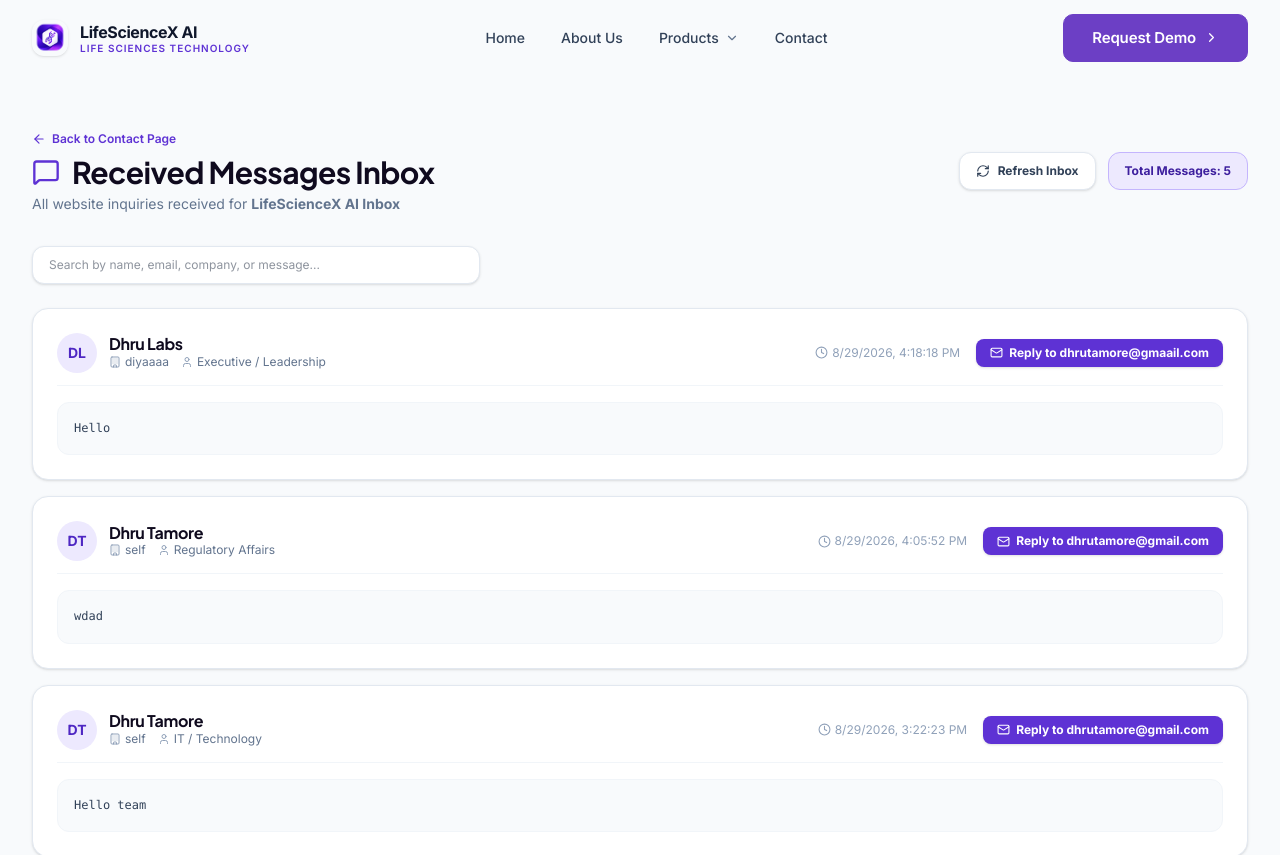
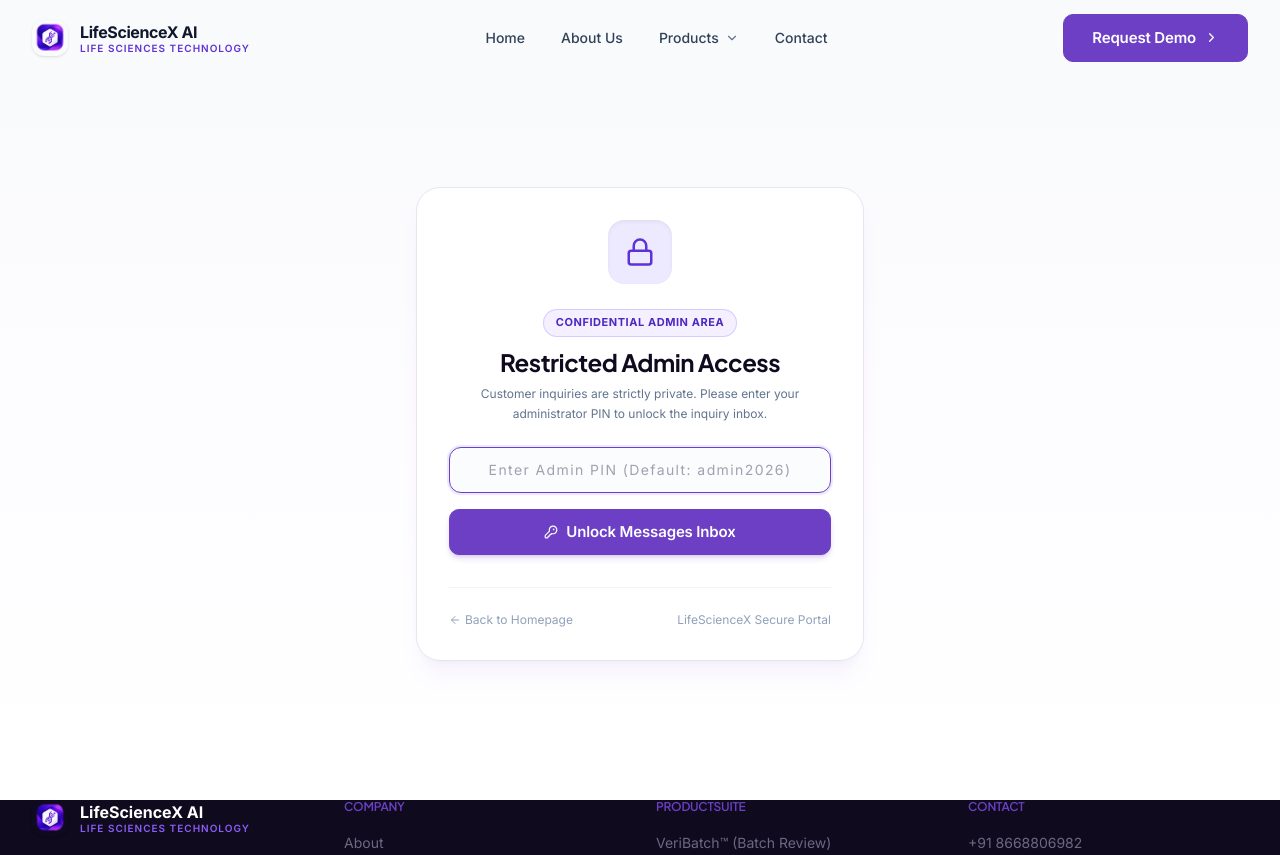
Before and after one commit to DhruTamore09/ailifex-labs, a Next.js app: page /admin/messages in a window 1280 px wide. Shown: the top 855 px of the page. Built offline with nearby package versions, Linux system fonts and the light colour scheme.

Commit message:
feat(security): protect admin messages with PIN and remove public inbox links

```diff
--- a/app/admin/messages/page.tsx
+++ b/app/admin/messages/page.tsx
@@ -2,7 +2,19 @@
 
 import { useEffect, useState, useCallback } from "react";
 import Link from "next/link";
-import { Mail, Clock, Building, User, RefreshCw, ArrowLeft, MessageSquare } from "lucide-react";
+import {
+  Mail,
+  Clock,
+  Building,
+  User,
+  RefreshCw,
+  ArrowLeft,
+  MessageSquare,
+  Lock,
+  ShieldAlert,
+  LogOut,
+  KeyRound,
+} from "lucide-react";
 
 interface ContactMessage {
   id: string;
@@ -17,48 +29,107 @@
 
 export default function AdminMessagesPage() {
   const [messages, setMessages] = useState<ContactMessage[]>([]);
-  const [loading, setLoading] = useState(true);
+  const [loading, setLoading] = useState(false);
   const [filter, setFilter] = useState("");
+  const [pinInput, setPinInput] = useState("");
+  const [adminPin, setAdminPin] = useState<string | null>(null);
+  const [authError, setAuthError] = useState<string | null>(null);
+  const [isVerifying, setIsVerifying] = useState(false);
 
-  const fetchMessages = useCallback(async () => {
+  const fetchMessagesWithPin = useCallback(async (pin: string) => {
     setLoading(true);
+    setAuthError(null);
     try {
-      const res = await fetch("/api/messages");
-      if (res.ok) {
-        const data = await res.json();
-        setMessages(data.messages ? data.messages.reverse() : []);
+      const res = await fetch("/api/messages", {
+        headers: {
+          "x-admin-pin": pin,
+        },
+      });
+
+      if (res.status === 401) {
+        setAuthError("Invalid Admin PIN. Access denied.");
+        sessionStorage.removeItem("lifesciencex_admin_pin");
+        setAdminPin(null);
+        setMessages([]);
+        return false;
       }
-    } catch (err) {
-      console.error(err);
+
+      if (!res.ok) {
+        throw new Error("Failed to load messages");
+      }
+
+      const data = await res.json();
+      setMessages(data.messages ? [...data.messages].reverse() : []);
+      return true;
+    } catch {
+      setAuthError("Network or server error. Please try again.");
+      return false;
     } finally {
       setLoading(false);
     }
   }, []);
 
+  // Initial authentication & data load from sessionStorage
   useEffect(() => {
-    let ignore = false;
-    async function init() {
+    const savedPin = typeof window !== "undefined" ? sessionStorage.getItem("lifesciencex_admin_pin") : null;
+    if (!savedPin) return;
+
+    let isMounted = true;
+    (async () => {
+      setLoading(true);
       try {
-        const res = await fetch("/api/messages");
+        const res = await fetch("/api/messages", {
+          headers: { "x-admin-pin": savedPin },
+        });
+
+        if (!isMounted) return;
+
         if (res.ok) {
           const data = await res.json();
-          if (!ignore) {
-            setMessages(data.messages ? data.messages.reverse() : []);
-          }
+          setAdminPin(savedPin);
+          setMessages(data.messages ? [...data.messages].reverse() : []);
+        } else if (res.status === 401) {
+          sessionStorage.removeItem("lifesciencex_admin_pin");
         }
-      } catch (err) {
-        console.error(err);
+      } catch {
+        // Silently catch initial load network errors
       } finally {
-        if (!ignore) {
+        if (isMounted) {
           setLoading(false);
         }
       }
-    }
-    init();
+    })();
+
     return () => {
-      ignore = true;
+      isMounted = false;
     };
   }, []);
+
+  const handleLogin = async (e: React.FormEvent) => {
+    e.preventDefault();
+    if (!pinInput.trim()) {
+      setAuthError("Please enter your admin PIN");
+      return;
+    }
+
+    setIsVerifying(true);
+    const success = await fetchMessagesWithPin(pinInput.trim());
+    setIsVerifying(false);
+
+    if (success) {
+      sessionStorage.setItem("lifesciencex_admin_pin", pinInput.trim());
+      setAdminPin(pinInput.trim());
+      setPinInput("");
+    }
+  };
+
+  const handleLogout = () => {
+    sessionStorage.removeItem("lifesciencex_admin_pin");
+    setAdminPin(null);
+    setMessages([]);
+    setPinInput("");
+    setAuthError(null);
+  };
 
   const filteredMessages = messages.filter(
     (m) =>
@@ -69,6 +140,70 @@
       m.message.toLowerCase().includes(filter.toLowerCase())
   );
 
+  // --- LOCKED SCREEN (If not authenticated) ---
+  if (!adminPin) {
+    return (
+      <div className="min-h-screen pt-36 pb-24 bg-gradient-to-b from-slate-50 via-purple-50/20 to-white flex items-center justify-center px-4 font-sans">
+        <div className="max-w-md w-full bg-white rounded-3xl p-8 border border-slate-200 shadow-xl shadow-purple-500/5 text-center">
+          <div className="w-16 h-16 rounded-2xl bg-purple-100 text-purple-600 flex items-center justify-center mx-auto mb-6 shadow-inner">
+            <Lock size={30} />
+          </div>
+
+          <span className="text-[11px] font-bold tracking-wider uppercase px-3 py-1 rounded-full bg-purple-50 text-purple-700 border border-purple-200/60 inline-block mb-3">
+            Confidential Admin Area
+          </span>
+
+          <h1 className="text-2xl font-bold text-slate-900 font-jakarta mb-2">
+            Restricted Admin Access
+          </h1>
+          <p className="text-xs text-slate-500 leading-relaxed mb-6">
+            Customer inquiries are strictly private. Please enter your administrator PIN to unlock the inquiry inbox.
+          </p>
+
+          <form onSubmit={handleLogin} className="space-y-4">
+            <div className="relative">
+              <input
+                type="password"
+                placeholder="Enter Admin PIN (Default: admin2026)"
+                value={pinInput}
+                onChange={(e) => setPinInput(e.target.value)}
+                autoFocus
+                className="w-full px-4 py-3 text-sm text-center tracking-widest rounded-xl border border-slate-200 shadow-sm outline-none focus:border-purple-500 focus:ring-2 focus:ring-purple-100 transition-all bg-slate-50/50"
+              />
+            </div>
+
+            {authError && (
+              <div className="flex items-center justify-center gap-2 text-xs text-rose-600 bg-rose-50 border border-rose-200/60 p-2.5 rounded-xl font-medium">
+                <ShieldAlert size={14} className="shrink-0" />
+                <span>{authError}</span>
+              </div>
+            )}
+
+            <button
+              type="submit"
+              disabled={isVerifying}
+              className="w-full btn-primary py-3 rounded-xl text-xs font-bold flex items-center justify-center gap-2 cursor-pointer shadow-md shadow-purple-500/20 hover:shadow-lg transition-all"
+            >
+              <KeyRound size={14} />
+              {isVerifying ? "Verifying..." : "Unlock Messages Inbox"}
+            </button>
+          </form>
+
+          <div className="mt-8 pt-6 border-t border-slate-100 flex items-center justify-between text-xs text-slate-400">
+            <Link
+              href="/"
+              className="hover:text-purple-600 transition-colors inline-flex items-center gap-1"
+            >
+              <ArrowLeft size={12} /> Back to Homepage
+            </Link>
+            <span>LifeScienceX Secure Portal</span>
+          </div>
+        </div>
+      </div>
+    );
+  }
+
+  // --- UNLOCKED ADMIN DASHBOARD ---
   return (
     <div className="min-h-screen pt-32 pb-20 bg-slate-50 text-slate-800 font-sans">
       <div className="container-xl">
@@ -83,25 +218,35 @@
             </Link>
             <h1 className="text-3xl font-bold text-slate-900 font-jakarta flex items-center gap-3">
               <MessageSquare className="text-purple-600" size={28} />
-              Received Messages Inbox
+              Received Inquiries Inbox
             </h1>
             <p className="text-sm text-slate-500 mt-1">
-              All website inquiries received for <strong>LifeScienceX AI Inbox</strong>
+              Private portal for <strong>LifeScienceX AI</strong> lead inquiries
             </p>
           </div>
 
           <div className="flex items-center gap-3">
             <button
-              onClick={fetchMessages}
+              onClick={() => fetchMessagesWithPin(adminPin)}
               disabled={loading}
-              className="inline-flex items-center gap-2 px-4 py-2.5 rounded-xl bg-white border border-slate-200 text-slate-700 text-xs font-bold hover:bg-slate-100 transition-colors shadow-sm"
+              className="inline-flex items-center gap-2 px-4 py-2.5 rounded-xl bg-white border border-slate-200 text-slate-700 text-xs font-bold hover:bg-slate-100 transition-colors shadow-sm cursor-pointer"
             >
               <RefreshCw size={14} className={loading ? "animate-spin text-purple-600" : ""} />
-              Refresh Inbox
+              Refresh
             </button>
+
             <div className="px-4 py-2.5 rounded-xl bg-purple-100 border border-purple-200 text-purple-800 text-xs font-bold">
-              Total Messages: {messages.length}
+              Total: {messages.length}
             </div>
+
+            <button
+              onClick={handleLogout}
+              className="inline-flex items-center gap-1.5 px-4 py-2.5 rounded-xl bg-rose-50 border border-rose-200 text-rose-700 text-xs font-bold hover:bg-rose-100 transition-colors cursor-pointer"
+              title="Lock inbox and clear credentials"
+            >
+              <LogOut size={14} />
+              Lock Inbox
+            </button>
           </div>
         </div>
 
@@ -126,7 +271,7 @@
             <Mail className="mx-auto text-purple-300 mb-3" size={40} />
             <h3 className="text-lg font-bold text-slate-700">No Messages Found</h3>
             <p className="text-xs text-slate-400 mt-1 max-w-sm mx-auto">
-              When visitors submit the contact form on your website, their inquiries will instantly appear here.
+              When visitors submit the contact form on your website, their inquiries will appear here.
             </p>
           </div>
         ) : (
@@ -139,8 +284,8 @@
                 <div className="flex flex-col md:flex-row md:items-center justify-between gap-2 border-b border-slate-100 pb-3 mb-4">
                   <div className="flex items-center gap-3">
                     <div className="w-10 h-10 rounded-full bg-purple-100 flex items-center justify-center font-bold text-purple-700 text-sm">
-                      {msg.firstName[0]}
-                      {msg.lastName[0]}
+                      {msg.firstName?.[0] || "U"}
+                      {msg.lastName?.[0] || ""}
                     </div>
                     <div>
                       <h3 className="font-bold text-slate-900 text-base">
--- a/app/contact/ContactClient.tsx
+++ b/app/contact/ContactClient.tsx
@@ -173,30 +173,32 @@
                   style={{borderColor: "#e8e4f4", background: "#fafafe", minHeight: 400}}
                 >
                   <div className="w-16 h-16 rounded-2xl flex items-center justify-center mx-auto" style={{background: "#f0ebfd"}}>
-                    <CheckCircle2 size={30} style={{color: "#6c3fc5"}} />
+                    <CheckCircle2 size={32} style={{color: "#6c3fc5"}} />
                   </div>
-                  <h3 className="text-xl font-bold" style={{fontFamily: "var(--font-jakarta)", color: "#0f0a1e"}}>
-                    Message Received & Logged to Inbox
+                  <h3 className="text-2xl font-bold" style={{fontFamily: "var(--font-jakarta)", color: "#0f0a1e"}}>
+                    Thank You for Reaching Out
                   </h3>
-                  <p className="text-sm max-w-md mx-auto" style={{color: "#6b6880"}}>
-                    Thank you! Your inquiry has been saved to the live LifeScienceX AI inbox for <strong>info.ailifexlabs@gmail.com</strong>.
+                  <p className="text-sm max-w-md mx-auto leading-relaxed" style={{color: "#6b6880"}}>
+                    Your message has been received by our enterprise solutions team. A Life Sciences specialist will review your inquiry and follow up within 24 business hours.
                   </p>
 
-                  <div className="flex flex-col sm:flex-row gap-3 pt-2">
+                  <div className="flex flex-col sm:flex-row gap-3 pt-4">
+                    <button
+                      type="button"
+                      onClick={() => {
+                        setStatus("idle");
+                        setForm({ firstName: "", lastName: "", email: "", company: "", role: "", message: "" });
+                      }}
+                      className="btn-primary text-xs px-6 py-2.5"
+                    >
+                      Send Another Inquiry
+                    </button>
                     <Link
-                      href="/admin/messages"
-                      className="btn-primary text-xs px-5 py-2.5 inline-flex items-center gap-2"
+                      href="/"
+                      className="btn-secondary text-xs px-6 py-2.5"
                     >
-                      View Received Messages Inbox →
+                      Return to Homepage
                     </Link>
-                    <a
-                      href="https://mail.google.com/mail/?view=cm&fs=1&to=info.ailifexlabs@gmail.com"
-                      target="_blank"
-                      rel="noopener noreferrer"
-                      className="btn-secondary text-xs px-5 py-2.5 inline-flex items-center gap-2"
-                    >
-                      Open Gmail App Direct →
-                    </a>
                   </div>
                 </div>
               ) : (
```
Also changed, not shown: app/api/messages/route.ts (+13 -1 lines).
